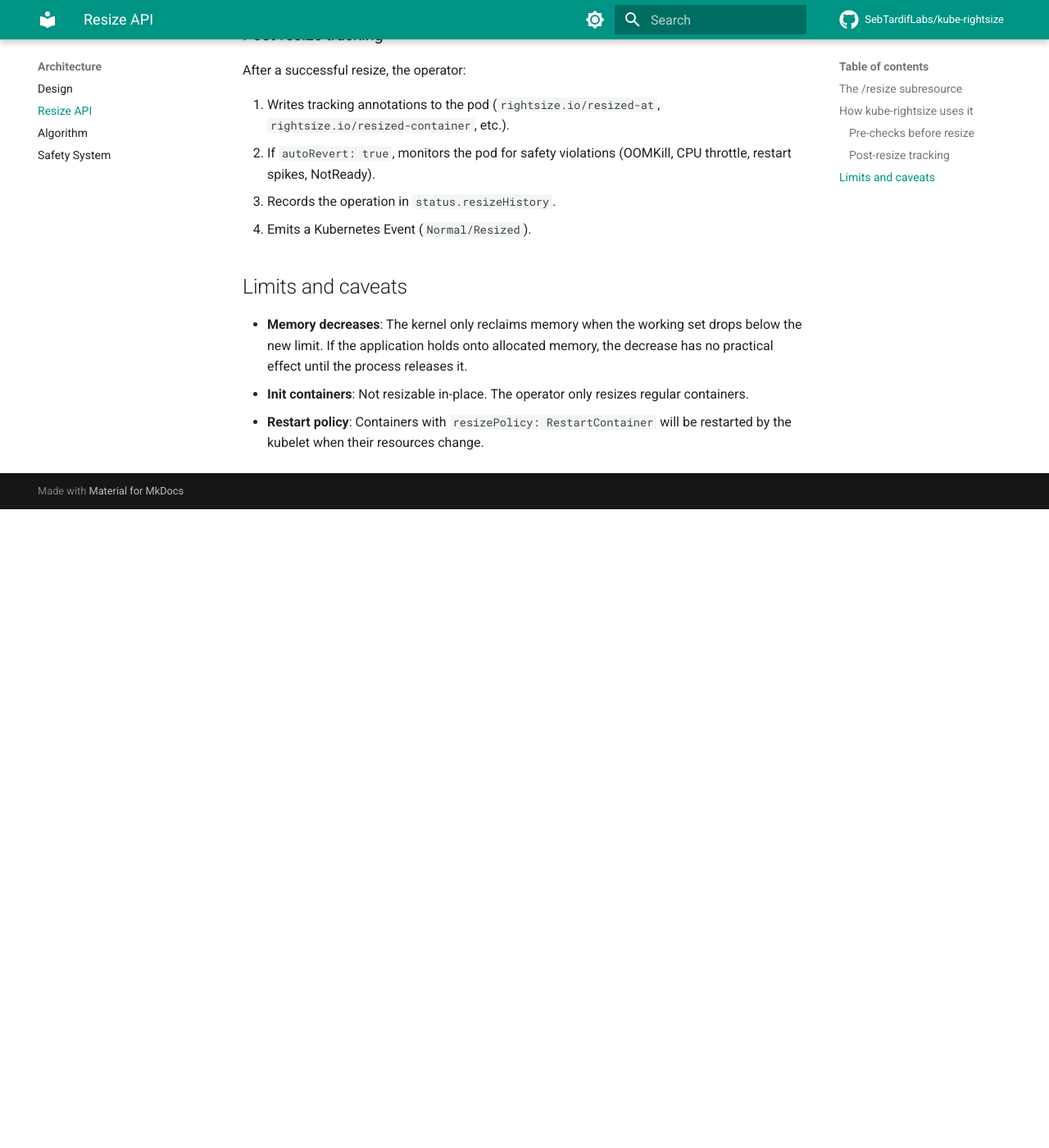
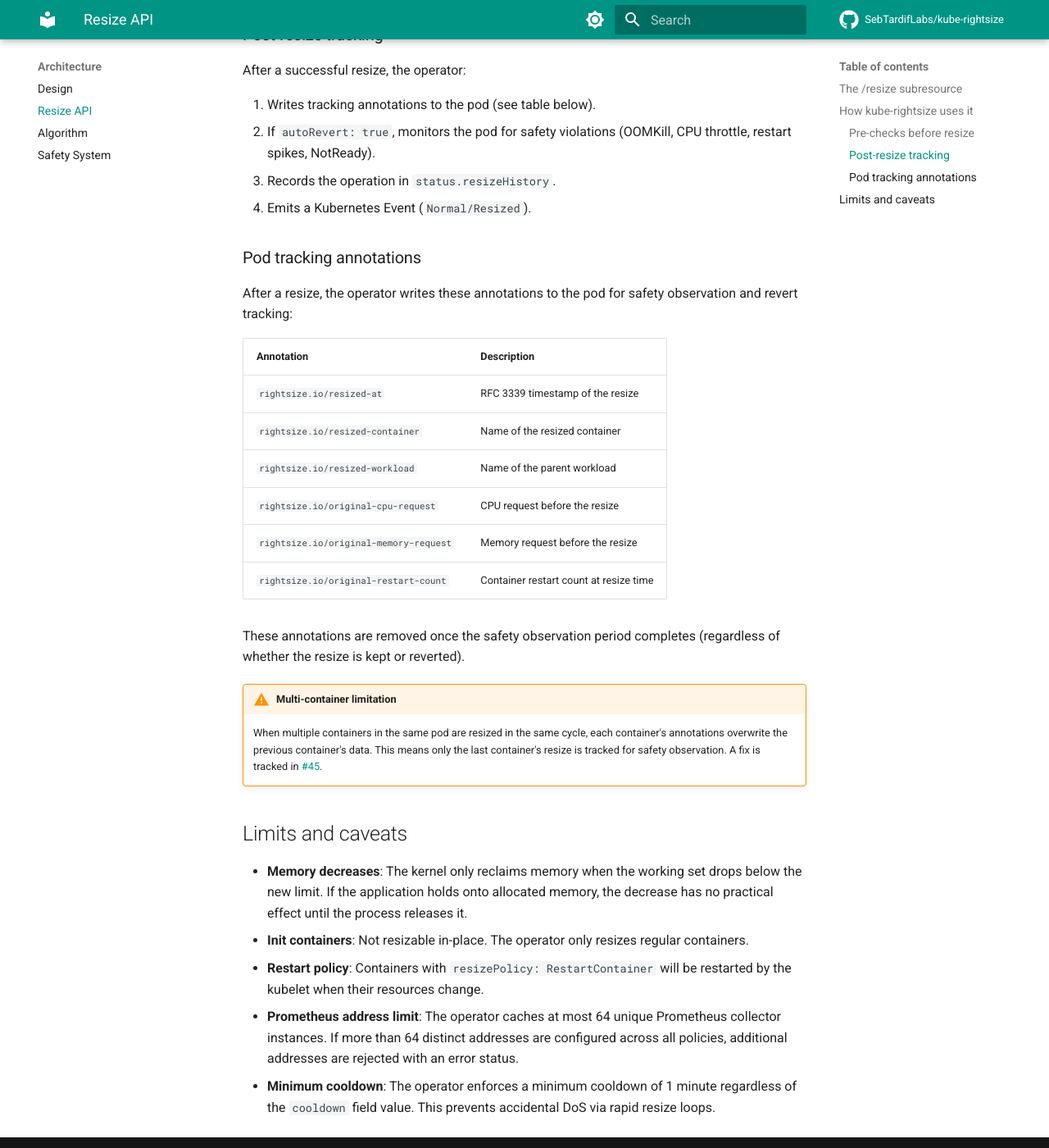
Before and after one commit to attune-io/attune, an MkDocs documentation site: the page built from docs/architecture/resize-api.md, in a window 1280 px wide and 1400 px high, scrolled down 1206 px. Shown: the whole window at 82% size. Built offline with MkDocs 1.6.1 and Material for MkDocs 9.7.7, drawn with Linux system fonts in a browser that asks for light colours; comment, search, counter and statistics services are not loaded; before the commit the page ends 1827 px from its top, so only the background shows below that.

Commit message:
docs: fix 6 documentation gaps found during deep audit
Gaps discovered by cross-referencing session knowledge against docs:

1. API reference: Method column said 'InPlace or Recreate' but Recreate
   was removed from the CRD enum this session

2. Pod tracking annotations: mentioned in resize-api.md but never listed.
   Added full table of 6 annotations with descriptions

3. Multi-container annotation limitation: not documented anywhere.
   Added to resize-api.md with warning callout and to troubleshooting
   Known Limitations section with workaround

4. Collector cache limit (64 addresses): enforced in code this session
   but not documented. Added to resize-api.md caveats and troubleshooting

5. Minimum cooldown floor (1 minute): enforced in code but not
   documented. Added to resize-api.md caveats and troubleshooting

6. Missing events in safety docs: ResizeFailed and ResizeSkipped events
   existed in code but were not in the events table

Signed-off-by: Sebastien Tardif <sebtardif@ncf.ca>

```diff
--- a/docs/architecture/resize-api.md
+++ b/docs/architecture/resize-api.md
@@ -47,12 +47,35 @@ Before calling `UpdateResize`, the controller runs several safety checks:
 
 After a successful resize, the operator:
 
-1. Writes tracking annotations to the pod (`rightsize.io/resized-at`,
-   `rightsize.io/resized-container`, etc.).
+1. Writes tracking annotations to the pod (see table below).
 2. If `autoRevert: true`, monitors the pod for safety violations (OOMKill,
    CPU throttle, restart spikes, NotReady).
 3. Records the operation in `status.resizeHistory`.
 4. Emits a Kubernetes Event (`Normal/Resized`).
+
+### Pod tracking annotations
+
+After a resize, the operator writes these annotations to the pod for safety
+observation and revert tracking:
+
+| Annotation | Description |
+|---|---|
+| `rightsize.io/resized-at` | RFC 3339 timestamp of the resize |
+| `rightsize.io/resized-container` | Name of the resized container |
+| `rightsize.io/resized-workload` | Name of the parent workload |
+| `rightsize.io/original-cpu-request` | CPU request before the resize |
+| `rightsize.io/original-memory-request` | Memory request before the resize |
+| `rightsize.io/original-restart-count` | Container restart count at resize time |
+
+These annotations are removed once the safety observation period completes
+(regardless of whether the resize is kept or reverted).
+
+!!! warning "Multi-container limitation"
+    When multiple containers in the same pod are resized in the same cycle,
+    each container's annotations overwrite the previous container's data.
+    This means only the last container's resize is tracked for safety
+    observation. A fix is tracked in
+    [#45](https://github.com/SebTardifLabs/kube-rightsize/issues/45).
 
 ## Limits and caveats
 
@@ -63,3 +86,10 @@ After a successful resize, the operator:
   regular containers.
 - **Restart policy**: Containers with `resizePolicy: RestartContainer` will
   be restarted by the kubelet when their resources change.
+- **Prometheus address limit**: The operator caches at most 64 unique
+  Prometheus collector instances. If more than 64 distinct addresses are
+  configured across all policies, additional addresses are rejected with
+  an error status.
+- **Minimum cooldown**: The operator enforces a minimum cooldown of 1 minute
+  regardless of the `cooldown` field value. This prevents accidental DoS
+  via rapid resize loops.
```
Also changed, not shown: docs/architecture/safety.md (+2 -0 lines), docs/guides/troubleshooting.md (+26 -0 lines), docs/reference/api.md (+1 -1 lines).
